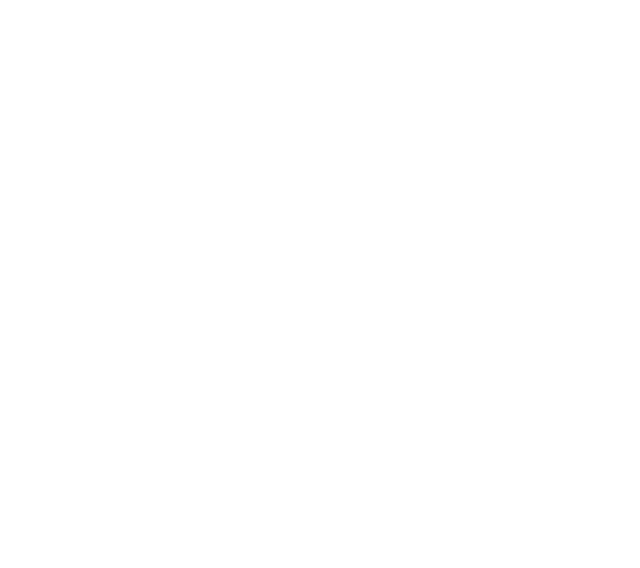
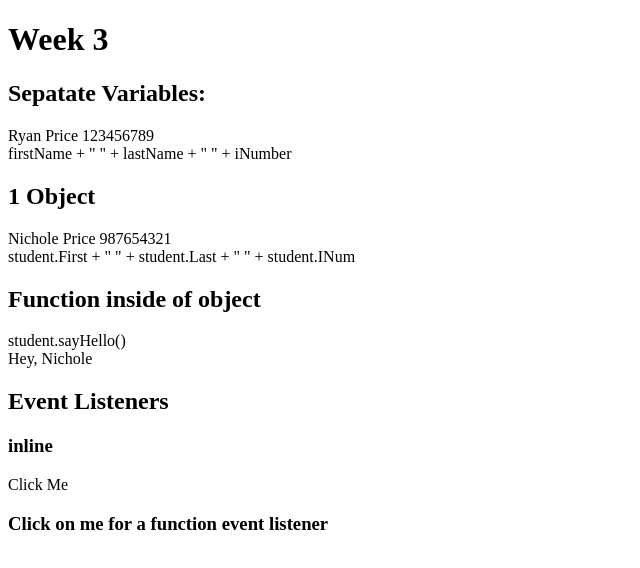
Before and after one commit to spyentist/WDD330, a plain HTML site: page week_3/index.html in a window 1280 px wide. Shown: the whole page, without its empty margins (0-640 px from the left). Drawn offline with Linux system fonts and the light colour scheme.

Commit message:
changes for notes of week 3

```diff
--- a/week_3/index.html
+++ b/week_3/index.html
@@ -0,0 +1,40 @@
+<!DOCTYPE html>
+<html lang="en">
+<head>
+    <meta charset="UTF-8">
+    <meta name="viewport" content="width=device-width, initial-scale=1.0">
+    <title>Week 3</title>
+</head>
+<body>
+    <header>
+        <h1>Week 3</h1>
+    </header>
+    <main>
+        <h2>Sepatate Variables:</h2>
+        <div id="output1"></div>
+        <div id="output1a"></div>
+        <h2>1 Object</h2>
+        <div id="output2"></div>
+        <div id="output2a"></div>
+        <h2>Function inside of object</h2>
+        <div id="output3"></div>
+        <div id="output3a"></div>
+        <div id="output5"></div>
+
+        <h2>Event Listeners</h2>
+        <h3>inline</h3>
+        <p onclick="alert('You Clicked!')">Click Me</p>
+
+        <h3 id="functional">Click on me for a function event listener</h3>
+
+
+
+
+
+    </main>
+    <footer>
+
+    </footer>
+</body>
+<script src="scripts/main.js"></script>
+</html>
--- /dev/null
+++ b/week_3/scripts/main.js
@@ -0,0 +1,26 @@
+let firstName = "Ryan";
+let lastName = "Price";
+let iNumber = "123456789";
+
+document.getElementById("output1").textContent = firstName + " " + lastName + " " + iNumber;
+document.getElementById("output1a").textContent = "firstName + \" \" + lastName + \" \" + iNumber";
+
+let student = {
+    First: "Nichole",
+    Last: "Price",
+    INum: "987654321",
+
+    sayHello() {
+        document.getElementById("output5").textContent = 'Hey, ' + this.First;
+    }
+};
+
+document.getElementById("output2").textContent = student.First + " " + student.Last + " " + student.INum;
+document.getElementById("output2a").textContent = "student.First + \" \" + student.Last + \" \" + student.INum";""
+
+document.getElementById("output3").textContent = "student.sayHello()";
+student.sayHello();
+
+document.querySelector('#functional').addEventListener("click", function(){
+    alert("You clicked on the heading!")
+    });
```
Also changed, not shown: week_2/index.html (line endings or trailing spaces).
